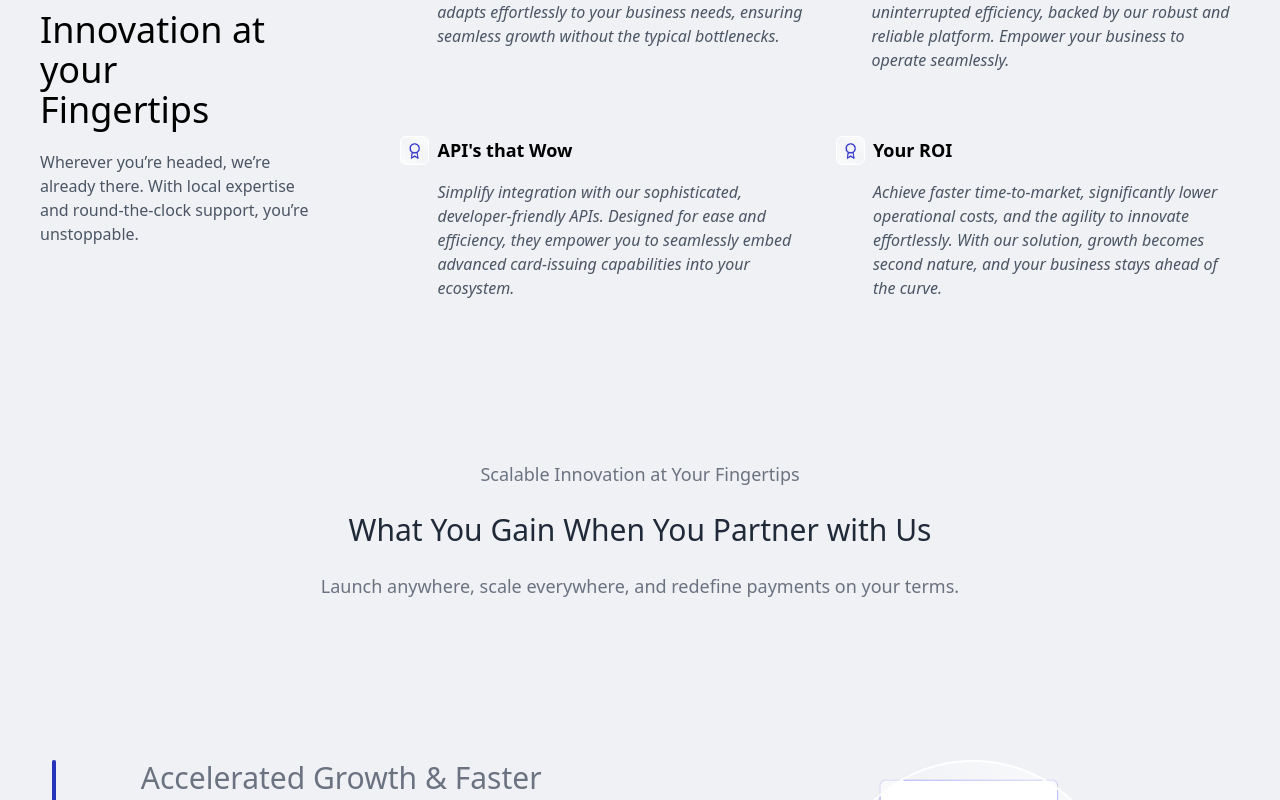
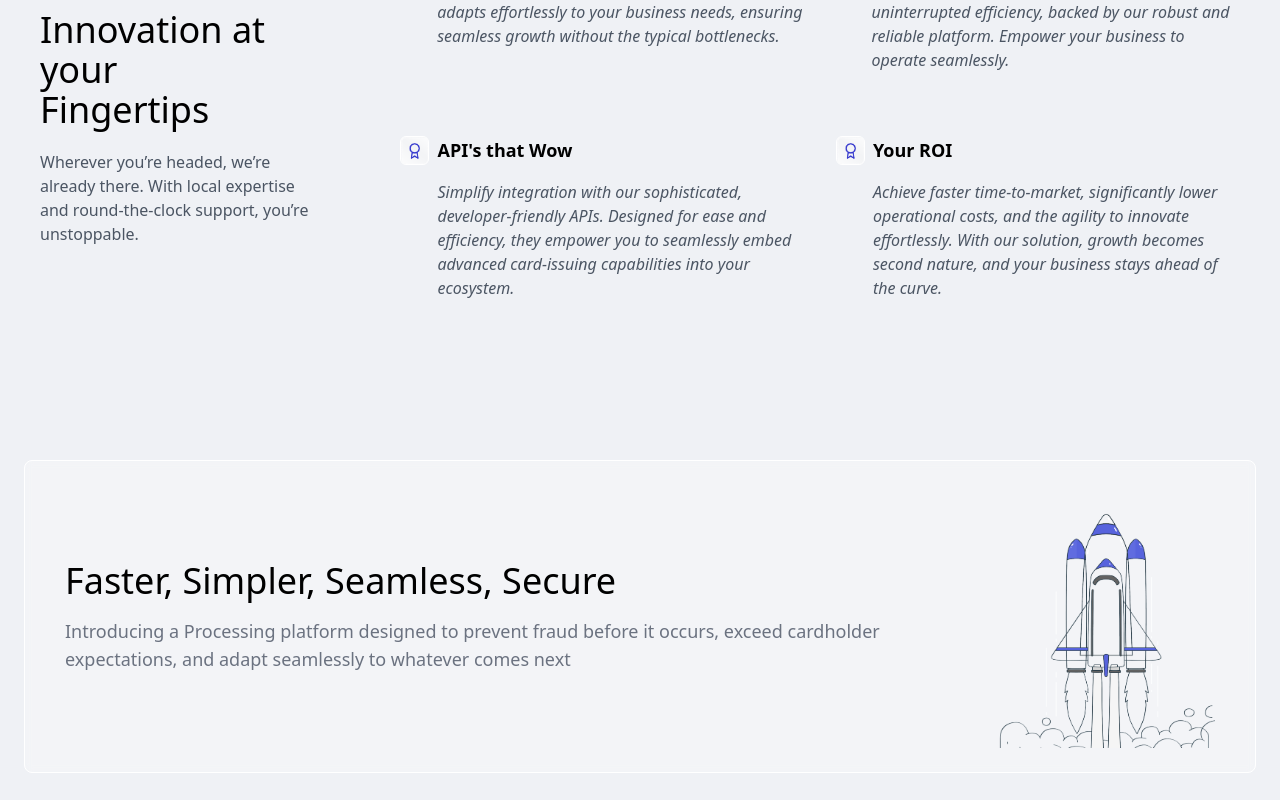
Before and after one commit to the-h-b/stackintel, a Next.js app: page / in a window 1280 px wide. Shown: the part 2668-3468 px from the top of the page. Built offline with nearby package versions, Linux system fonts and the light colour scheme.

Commit message:
Update page.tsx

```diff
--- a/app/page.tsx
+++ b/app/page.tsx
@@ -1,6 +1,5 @@
 import About from "@/components/(landing)/about/About";
 import Hero from "@/components/(landing)/hero/Hero";
-import Innovation from "@/components/(landing)/innovation/Innovation";
 import Scale from "@/components/(landing)/scale/Scale";
 import Service from "@/components/(landing)/services/Service";
 import Cta from "@/components/(landing)/cta/Cta";
@@ -13,7 +12,6 @@ export default function Home() {
       <About />
       <Service />
       <Scale />
-      <Innovation />
       <Cta />
     </>
   );
```
